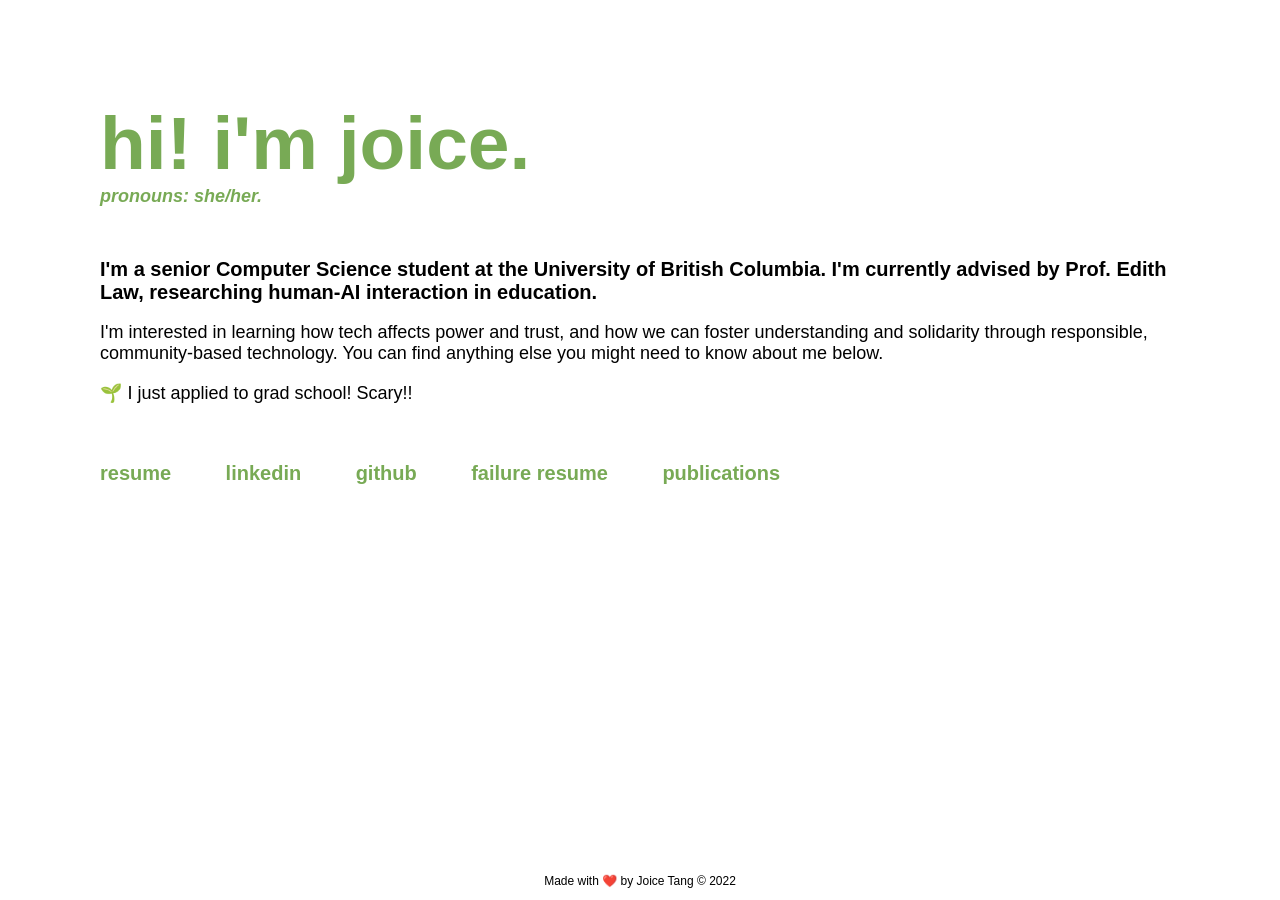
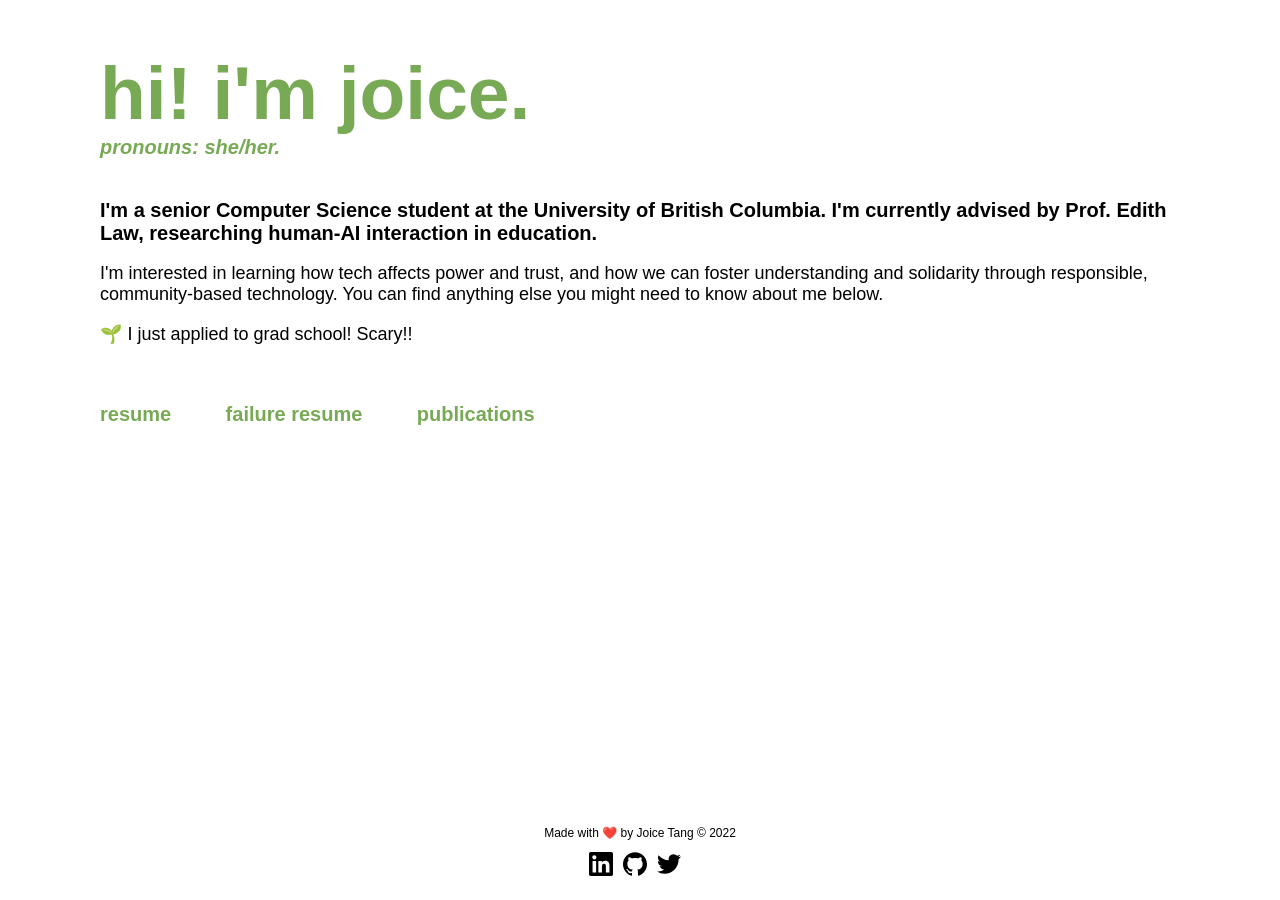
Before and after one commit to joitng/joitng.github.io, a Jekyll site: the page built from index.html, in a window 1280 px wide. Built offline with Jekyll 4.4.1, drawn with Linux system fonts in a browser that asks for light colours.

Commit message:
minor changes

```diff
--- a/_includes/footer.html
+++ b/_includes/footer.html
@@ -1,3 +1,9 @@
 <footer>
     <p class="footer">Made with ❤️ by Joice Tang © 2022</p>
+    <div id="socials">
+
+        <a class="socials" target="_blank" href="https://www.linkedin.com/in/joiceyhtang/"><svg role="img" viewBox="0 0 24 24" xmlns="http://www.w3.org/2000/svg"><title>LinkedIn</title><path d="M20.447 20.452h-3.554v-5.569c0-1.328-.027-3.037-1.852-3.037-1.853 0-2.136 1.445-2.136 2.939v5.667H9.351V9h3.414v1.561h.046c.477-.9 1.637-1.85 3.37-1.85 3.601 0 4.267 2.37 4.267 5.455v6.286zM5.337 7.433c-1.144 0-2.063-.926-2.063-2.065 0-1.138.92-2.063 2.063-2.063 1.14 0 2.064.925 2.064 2.063 0 1.139-.925 2.065-2.064 2.065zm1.782 13.019H3.555V9h3.564v11.452zM22.225 0H1.771C.792 0 0 .774 0 1.729v20.542C0 23.227.792 24 1.771 24h20.451C23.2 24 24 23.227 24 22.271V1.729C24 .774 23.2 0 22.222 0h.003z"/></svg></a>
+        <a class="socials" target="_blank" href="https://github.com/joitng"><svg role="img" viewBox="0 0 24 24" xmlns="http://www.w3.org/2000/svg"><title>GitHub</title><path d="M12 .297c-6.63 0-12 5.373-12 12 0 5.303 3.438 9.8 8.205 11.385.6.113.82-.258.82-.577 0-.285-.01-1.04-.015-2.04-3.338.724-4.042-1.61-4.042-1.61C4.422 18.07 3.633 17.7 3.633 17.7c-1.087-.744.084-.729.084-.729 1.205.084 1.838 1.236 1.838 1.236 1.07 1.835 2.809 1.305 3.495.998.108-.776.417-1.305.76-1.605-2.665-.3-5.466-1.332-5.466-5.93 0-1.31.465-2.38 1.235-3.22-.135-.303-.54-1.523.105-3.176 0 0 1.005-.322 3.3 1.23.96-.267 1.98-.399 3-.405 1.02.006 2.04.138 3 .405 2.28-1.552 3.285-1.23 3.285-1.23.645 1.653.24 2.873.12 3.176.765.84 1.23 1.91 1.23 3.22 0 4.61-2.805 5.625-5.475 5.92.42.36.81 1.096.81 2.22 0 1.606-.015 2.896-.015 3.286 0 .315.21.69.825.57C20.565 22.092 24 17.592 24 12.297c0-6.627-5.373-12-12-12"/></svg></a>
+        <a class="socials" target="_blank" href="https://twitter.com/y1huen"><svg role="img" viewBox="0 0 24 24" xmlns="http://www.w3.org/2000/svg"><title>Twitter</title><path d="M23.953 4.57a10 10 0 01-2.825.775 4.958 4.958 0 002.163-2.723c-.951.555-2.005.959-3.127 1.184a4.92 4.92 0 00-8.384 4.482C7.69 8.095 4.067 6.13 1.64 3.162a4.822 4.822 0 00-.666 2.475c0 1.71.87 3.213 2.188 4.096a4.904 4.904 0 01-2.228-.616v.06a4.923 4.923 0 003.946 4.827 4.996 4.996 0 01-2.212.085 4.936 4.936 0 004.604 3.417 9.867 9.867 0 01-6.102 2.105c-.39 0-.779-.023-1.17-.067a13.995 13.995 0 007.557 2.209c9.053 0 13.998-7.496 13.998-13.985 0-.21 0-.42-.015-.63A9.935 9.935 0 0024 4.59z"/></svg></a>
+    </div>
 </footer>
--- a/_sass/main.scss
+++ b/_sass/main.scss
@@ -95,6 +95,10 @@
     padding-top: 125px;
 }
 
+#title {
+    margin: 0;
+}
+
 .subtitle {
     color: $accent-color;
     margin-top: 0;
@@ -105,7 +109,12 @@
     margin-top: 0px;
 }
 
-#links {
+#top-links {
+    display: flex;
+    margin-bottom: 40px;
+}
+
+#main-links {
     display: flex-wrap;
     margin-top: 40px;
 }
@@ -122,25 +131,29 @@
 }
 
 footer {
-    position: relative;
-    left: 0;
-    width: 100%;
     text-align: center;
     margin-top: auto;
+    margin-bottom: 20px;
 
     .footer {
         font-size: 12px;
     }
 }
 
-df-messenger {
-    --df-messenger-bot-message: white;
-    --df-messenger-button-titlebar-color: #9Dc183;
-    --df-messenger-chat-background-color: #fafafa;
-    --df-messenger-font-color: black;
-    --df-messenger-send-icon: #9Dc183;
-    --df-messenger-user-message: #9Dc183;
-    --df-messenger-chip-border-color:#9Dc183;
+#socials {
+    display: inline-flex;
+}
+
+.socials {
+    margin-right: 10px;
+    width: 24px;
+    height: 24px;
+    fill: black;
+
+}
+
+.socials:hover {
+    fill: $accent-color;
 }
 
 @media (max-width: 1280px) {
--- a/index.html
+++ b/index.html
@@ -4,19 +4,19 @@
 ---
 
 <div id="intro">
-    <h1>
+    <h1 id="title">
         hi! i'm joice.
-        <p class="subtitle">pronouns: she/her.</p>
     </h1>
+    <div id="top-links">
+        <h4 class="subtitle">pronouns: she/her.</h4>
+    </div>
     <h4>I'm a senior Computer Science student at the University of British Columbia. I'm currently advised by Prof. Edith Law, researching human-AI interaction in education.</h4>
     <p>I'm interested in learning how tech affects power and trust, and how we can foster understanding and solidarity through responsible, community-based technology. You can find anything else you might need to know about me below.</p>
     <p>🌱 I just applied to grad school! Scary!!</p>
 </div>
 
-<div id="links">
+<div id="main-links">
     <a class="main-links" target="_blank" href="/assets/resume.pdf">resume</a>
-    <a class="main-links" target="_blank" href="https://www.linkedin.com/in/joiceyhtang/">linkedin</a>
-    <a class="main-links" target="_blank" href="https://github.com/joitng">github</a>
     <a class="main-links" href="/failure">failure resume</a>
     <a class="main-links" href="/papers">publications</a>
 </div>
```
Also changed, not shown: assets/github.png (added), assets/linkedin.png (added), assets/mail.png (added), assets/twitter.png (added).
